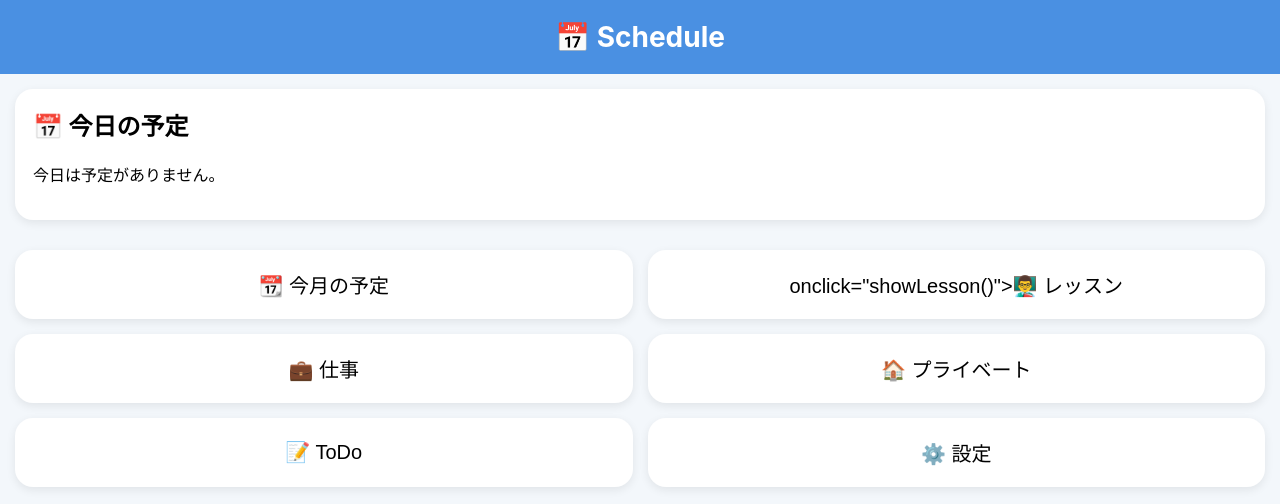
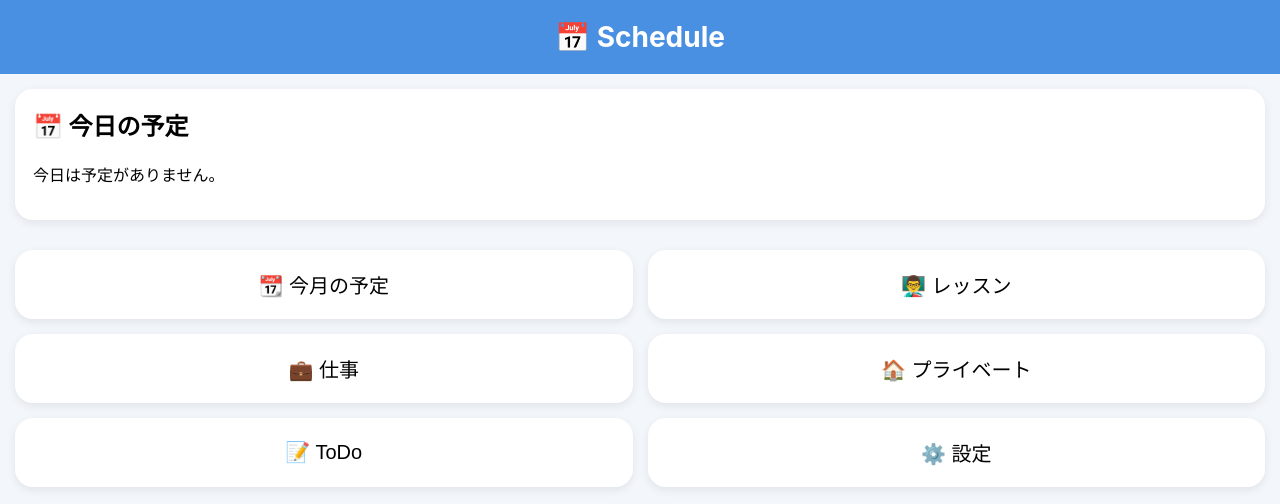
Before and after one commit to ronschedule/Schedule-, a plain HTML site: page index.html in a window 1280 px wide. Drawn offline with Linux system fonts and the light colour scheme.

Commit message:
Fix button tag for showLesson function

```diff
--- a/index.html
+++ b/index.html
@@ -116,7 +116,7 @@ button:hover{
 
 <button onclick="showCalendar()">📆 今月の予定</button>
 
-<button> onclick="showLesson()">👨‍🏫 レッスン</button>
+<button onclick="showLesson()">👨‍🏫 レッスン</button>
 
 <button>💼 仕事</button>
 
```
